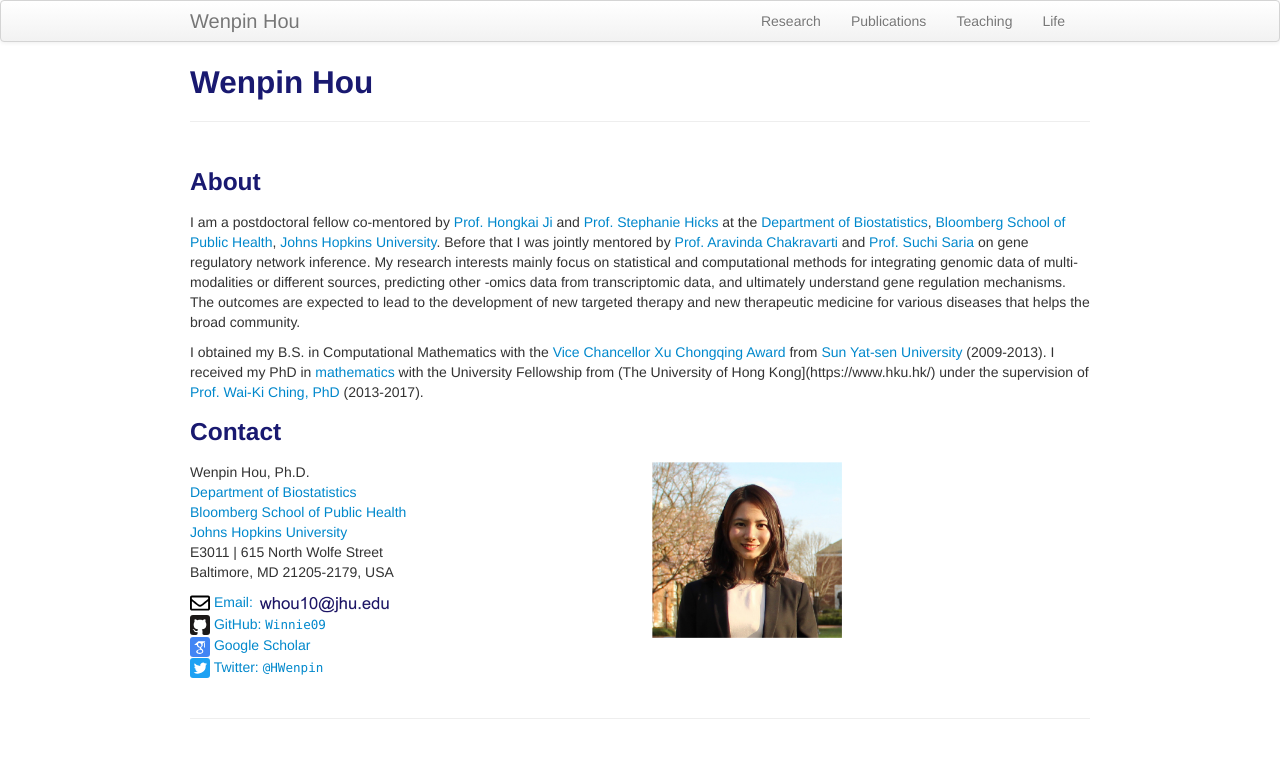
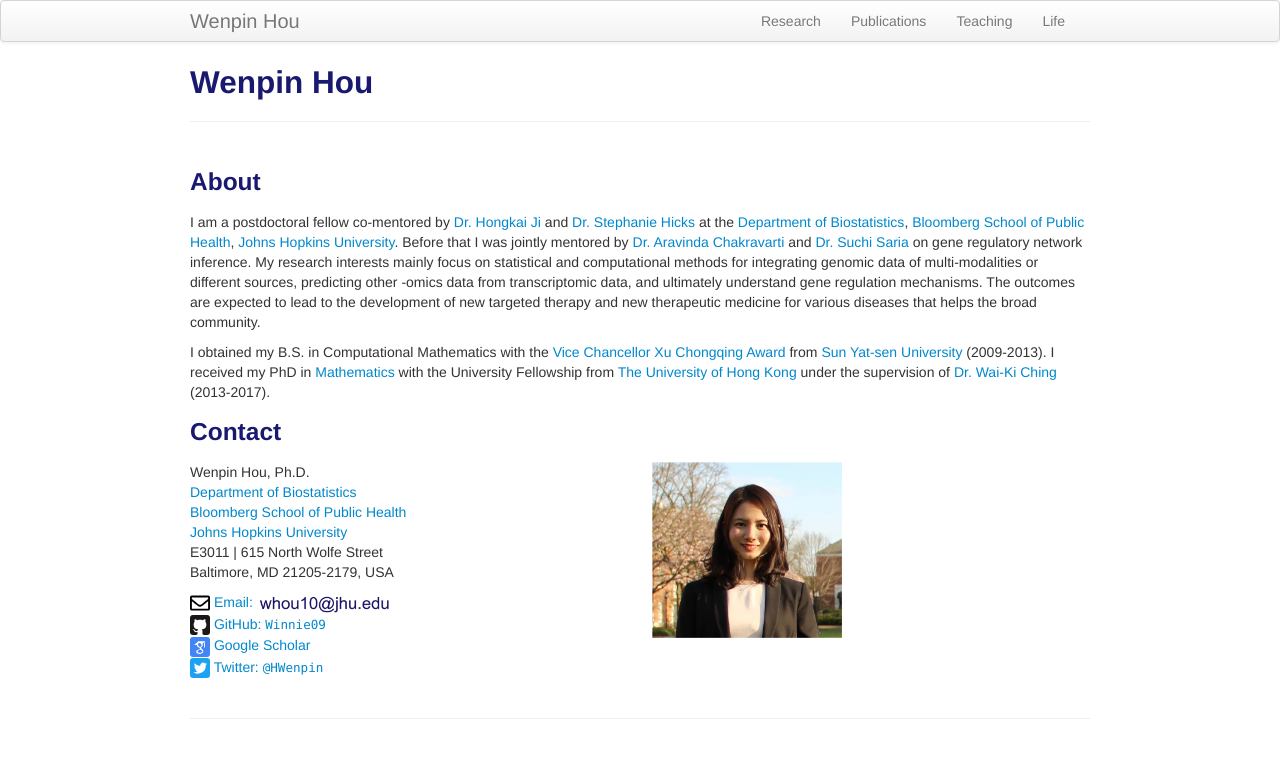
Before and after one commit to Winnie09/Wenpin_Hou, a Jekyll site: the page built from index.md, in a window 1280 px wide. Shown: the top 758 px of the page. Built offline with Jekyll 4.4.1, drawn with Linux system fonts in a browser that asks for light colours.

Commit message:
edit index

```diff
--- a/index.md
+++ b/index.md
@@ -6,12 +6,12 @@
 
 ### About
 
-I am a postdoctoral fellow co-mentored by [Prof. Hongkai Ji](http://www.biostat.jhsph.edu/~hji/) and [Prof. Stephanie Hicks](https://www.stephaniehicks.com/) at the [Department of Biostatistics](https://www.jhsph.edu/departments/biostatistics/), [Bloomberg School of Public Health](https://www.jhsph.edu/), [Johns Hopkins University](https://www.jhu.edu/). Before that I was jointly mentored by [Prof. Aravinda Chakravarti](https://aravindachakravartilab.org/) and [Prof. Suchi Saria](https://suchisaria.jhu.edu/) on gene regulatory network inference. My research interests mainly focus on statistical and computational methods for integrating genomic data of multi-modalities or different sources, predicting other -omics data from transcriptomic data, and ultimately understand gene regulation mechanisms. The outcomes are expected to lead to the development of new targeted therapy and new therapeutic medicine for various diseases that helps the broad community.
+I am a postdoctoral fellow co-mentored by [Dr. Hongkai Ji](http://www.biostat.jhsph.edu/~hji/) and [Dr. Stephanie Hicks](https://www.stephaniehicks.com/) at the [Department of Biostatistics](https://www.jhsph.edu/departments/biostatistics/), [Bloomberg School of Public Health](https://www.jhsph.edu/), [Johns Hopkins University](https://www.jhu.edu/). Before that I was jointly mentored by [Dr. Aravinda Chakravarti](https://aravindachakravartilab.org/) and [Dr. Suchi Saria](https://suchisaria.jhu.edu/) on gene regulatory network inference. My research interests mainly focus on statistical and computational methods for integrating genomic data of multi-modalities or different sources, predicting other -omics data from transcriptomic data, and ultimately understand gene regulation mechanisms. The outcomes are expected to lead to the development of new targeted therapy and new therapeutic medicine for various diseases that helps the broad community.
 
 
 I obtained my B.S. in Computational Mathematics with the [Vice Chancellor Xu Chongqing
 Award](http://edf.edaao.sysu.edu.cn/) from [Sun Yat-sen University](http://www.sysu.edu.cn/2012/en/index.htm) (2009-2013).
-I received my PhD in [mathematics](https://hkumath.hku.hk/web/index.php) with the University Fellowship from (The University of Hong Kong](https://www.hku.hk/) under the supervision of [Prof. Wai-Ki Ching, PhD]((https://hkumath.hku.hk/~wkc/)) (2013-2017).
+I received my PhD in [Mathematics](https://hkumath.hku.hk/web/index.php) with the University Fellowship from [The University of Hong Kong](https://www.hku.hk/) under the supervision of [Dr. Wai-Ki Ching]((https://hkumath.hku.hk/~wkc/)) (2013-2017).
 
 ### Contact
 
```
